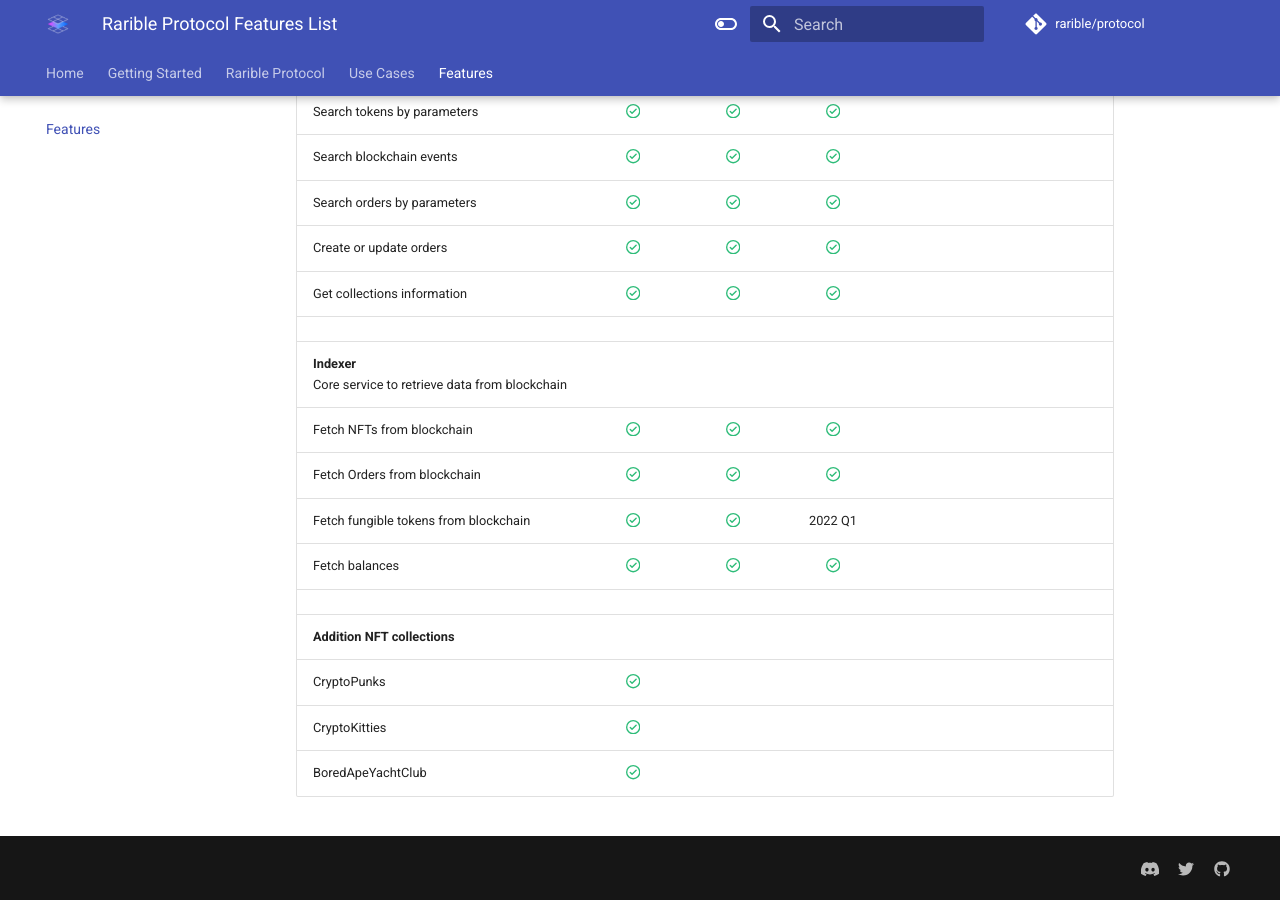
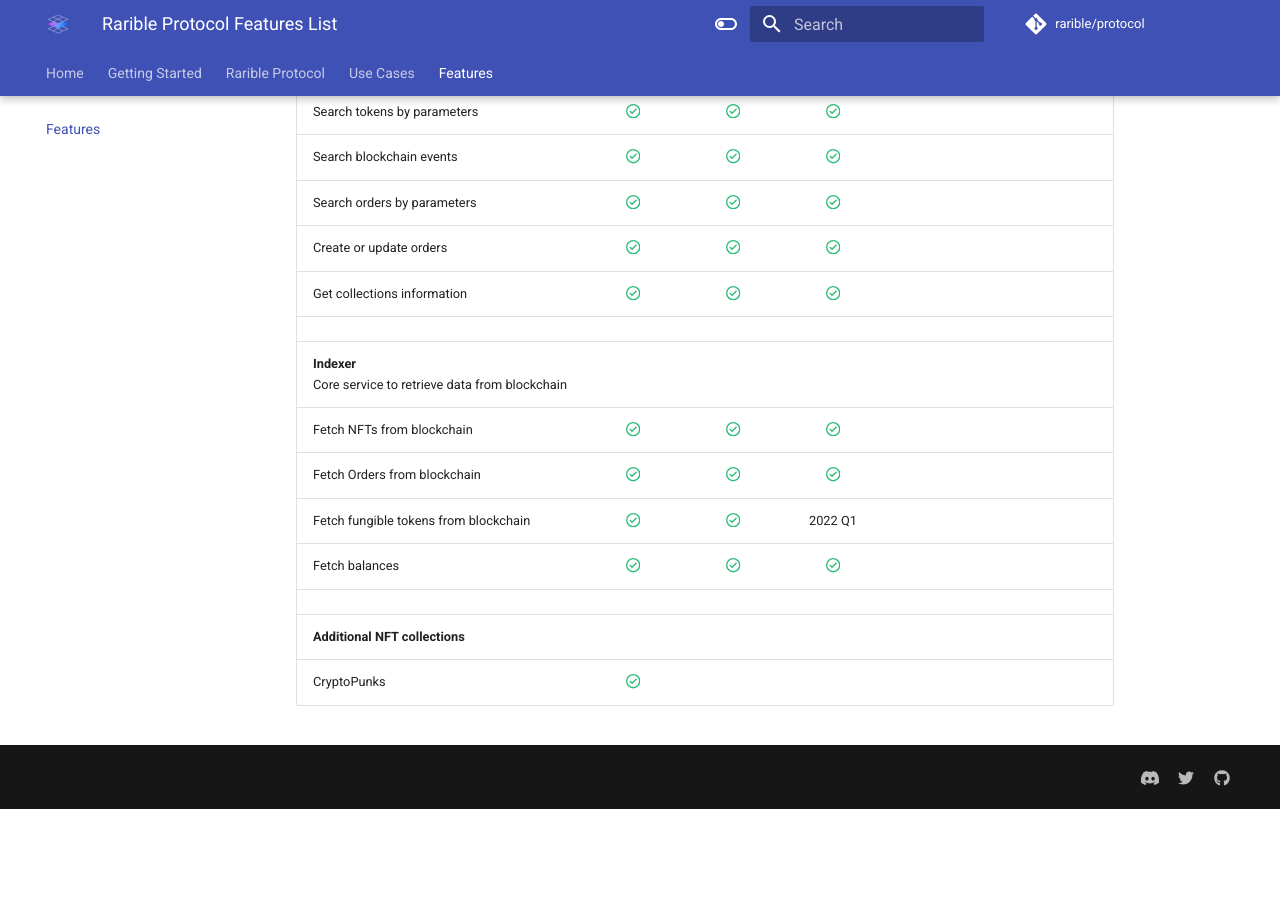
Before and after one commit to rarible/protocol, an MkDocs documentation site: the page built from docs/features.md, in a window 1280 px wide and 900 px high, scrolled down 730 px. Built offline with MkDocs 1.6.1 and Material for MkDocs 9.7.7, drawn with Linux system fonts in a browser that asks for light colours; comment, search, counter and statistics services are not loaded; after the commit the page ends 1539 px from its top, so only the background shows below that.

Commit message:
fix: fix additional nft collections on features page

```diff
--- a/docs/features.md
+++ b/docs/features.md
@@ -31,7 +31,5 @@
 | Fetch fungible tokens from blockchain                         | :octicons-check-circle-16:{ .check } | :octicons-check-circle-16:{ .check } |               2022 Q1                |                           |                          |
 | Fetch balances                                                | :octicons-check-circle-16:{ .check } | :octicons-check-circle-16:{ .check } | :octicons-check-circle-16:{ .check } |                           |                          |
 |                                                               |                                      |                                      |                                      |                           |                          |
-| **Addition NFT collections**                                  |                                      |                                      |                                      |                           |                          |
+| **Additional NFT collections**                                |                                      |                                      |                                      |                           |                          |
 | CryptoPunks                                                   | :octicons-check-circle-16:{ .check } |                                      |                                      |                           |                          |
-| CryptoKitties                                                 | :octicons-check-circle-16:{ .check } |                                      |                                      |                           |                          |
-| BoredApeYachtClub                                             | :octicons-check-circle-16:{ .check } |                                      |                                      |                           |                          |
```
